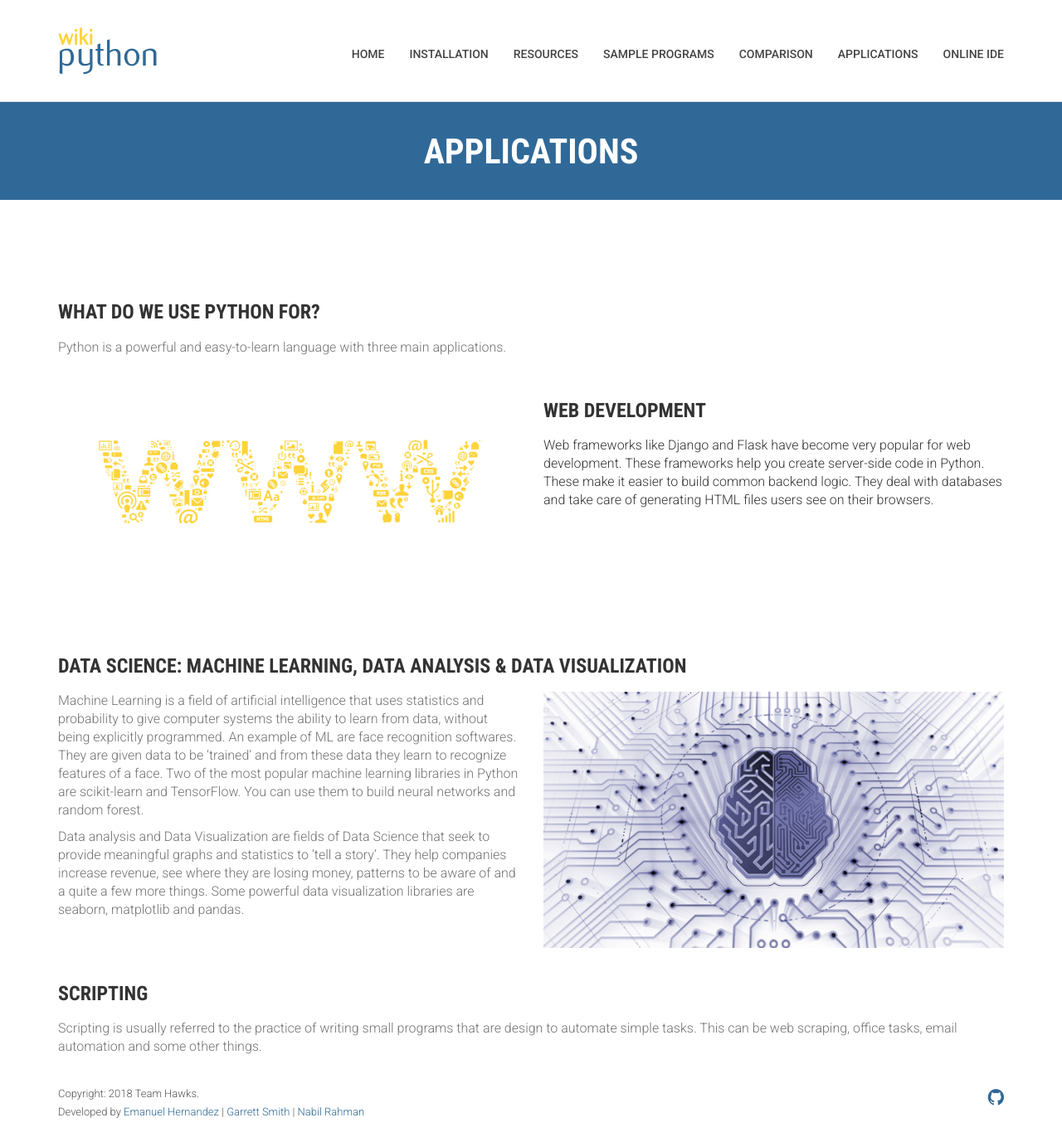
After one commit to nabilrhman/WikiPython, a PHP site: page /applications.php in a window 1280 px wide. The commit adds this page. Shown: the whole page at 83% size. Run offline with PHP 8.4, Linux system fonts and the light colour scheme; some web fonts are replaced.

Commit message:
Adds the contents for the applications page, and the demos in the sample programs page.

```diff
--- /dev/null
+++ b/applications.php
@@ -0,0 +1,202 @@
+<!DOCTYPE html>
+<html class="no-js">
+<head>
+    <!-- Basic Page Needs
+    ================================================== -->
+    <meta charset="utf-8">
+    <meta http-equiv="Content-Type" content="text/html; charset=utf-8">
+    <link rel="icon" href="favicon.ico">
+    <title>WikiPython - Applications</title>
+    <meta name="description" content="">
+    <meta name="keywords" content="">
+    <meta name="author" content="">
+    <!-- Mobile Specific Metas
+    ================================================== -->
+    <meta name="format-detection" content="telephone=no">
+    <meta name="viewport" content="width=device-width, initial-scale=1">
+
+
+    <!-- Template CSS Files
+    ================================================== -->
+    <!-- Twitter Bootstrs CSS -->
+    <link rel="stylesheet" href="plugins/bootstrap/bootstrap.min.css">
+    <!-- Ionicons Fonts Css -->
+    <link rel="stylesheet" href="plugins/ionicons/ionicons.min.css">
+    <!-- animate css -->
+    <link rel="stylesheet" href="plugins/animate-css/animate.css">
+    <!-- Hero area slider css-->
+    <link rel="stylesheet" href="plugins/slider/slider.css">
+    <!-- owl craousel css -->
+    <link rel="stylesheet" href="plugins/owl-carousel/owl.carousel.css">
+    <link rel="stylesheet" href="plugins/owl-carousel/owl.theme.css">
+    <!-- Fancybox -->
+    <link rel="stylesheet" href="plugins/facncybox/jquery.fancybox.css">
+    <!-- template main css file -->
+    <link rel="stylesheet" href="css/style.css">
+    <!-- Prism.js -->
+    <link href="plugins/prism/prism.css" rel="stylesheet"/>
+
+</head>
+<body>
+
+<script src="plugins/prism/prism.js"></script>
+
+<?php include 'header.php'; ?>
+
+
+<!--
+==================================================
+    Global Page Section Start
+================================================== -->
+<section class="global-page-header">
+    <div class="container">
+        <div class="row">
+            <div class="col-md-12">
+                <div class="block">
+                    <h2>Applications</h2>
+                </div>
+            </div>
+        </div>
+    </div>
+</section>
+
+
+<!--
+==================================================
+    Company Description Section Start
+================================================== -->
+<section class="company-description">
+    <div class="container">
+
+        <div class="row">
+            <div class="col-md-12">
+                <h3 class="subtitle wow fadeInUp h3WithPaddingExtended" data-wow-delay=".3s" data-wow-duration="500ms">
+                    What do we use Python for?</h3>
+            </div>
+
+            <div class="col-md-6">
+                <div class="block">
+
+                    <p class="wow fadeInUp" data-wow-delay=".5s" data-wow-duration="500ms">
+                        Python is a powerful and easy-to-learn language with three main applications.
+                    </p>
+
+                </div>
+            </div>
+
+        </div>
+
+        <div class="row">
+
+            <div class="col-md-6 wow fadeInLeft" data-wow-delay=".3s">
+                <img src="images/applications/www.jpg" alt="" class="img-responsive">
+            </div>
+
+            <div class="col-md-6">
+
+                <h3 class="subtitle wow fadeInUp h3WithPaddingExtended" data-wow-delay=".3s" data-wow-duration="500ms">
+                    Web Development</h3>
+
+                <p class="wow fadeInUp" data-wow-delay=".5s" data-wow-duration="500ms">
+                    Web frameworks like Django and Flask have become very popular for web development. These frameworks
+                    help you create server-side code in Python. These make it easier to build common backend logic. They
+                    deal with databases and take care of generating HTML files users see on their browsers.
+                </p>
+
+            </div>
+        </div>
+
+        <div class="row">
+
+
+            <div class="col-md-12">
+                <div class="block">
+                    <h3 class="subtitle wow fadeInUp h3WithPaddingExtended" data-wow-delay=".3s"
+                        data-wow-duration="500ms">
+                        Data Science: Machine Learning, Data Analysis & Data Visualization</h3>
+                </div>
+            </div>
+
+            <div class="col-md-6">
+                <div class="block">
+
+
+                    <p class="wow fadeInUp" data-wow-delay=".5s" data-wow-duration="500ms">
+                        Machine Learning is a field of artificial intelligence that uses statistics and probability to
+                        give computer systems the ability to learn from data, without being explicitly programmed. An
+                        example of ML are face recognition softwares. They are given data to be ‘trained’ and from these
+                        data they learn to recognize features of a face.
+                        Two of the most popular machine learning libraries in Python are scikit-learn and TensorFlow.
+                        You can use them to build neural networks and random forest.
+                    </p>
+
+                    <p class="wow fadeInUp" data-wow-delay=".5s" data-wow-duration="500ms">
+                        Data analysis and Data Visualization are fields of Data Science that seek to provide meaningful
+                        graphs and statistics to ‘tell a story’. They help companies increase revenue, see where they
+                        are losing money, patterns to be aware of and a quite a few more things.
+                        Some powerful data visualization libraries are seaborn, matplotlib and pandas.
+                    </p>
+                </div>
+            </div>
+
+            <div class="col-md-6 wow fadeInLeft" data-wow-delay=".3s">
+                <img src="images/applications/ai.jpg" alt="" class="img-responsive">
+            </div>
+
+
+        </div>
+
+        <div class="row">
+
+            <div class="col-md-12">
+                <div class="block">
+
+
+                    <h3 class="subtitle wow fadeInUp h3WithPaddingExtended" data-wow-delay=".3s"
+                        data-wow-duration="500ms">
+                        Scripting</h3>
+
+                    <p class="wow fadeInUp" data-wow-delay=".5s" data-wow-duration="500ms">
+                        Scripting is usually referred to the practice of writing small programs that are design to
+                        automate simple tasks. This can be web scraping, office tasks, email automation and some other
+                        things.
+                    </p>
+
+
+                </div>
+            </div>
+
+
+        </div>
+
+
+
+
+    </div>
+</section>
+
+
+<?php include 'footer.php'; ?>
+
+
+<!-- Template Javascript Files
+================================================== -->
+<!-- jquery -->
+<script src="plugins/jQurey/jquery.min.js"></script>
+<!-- Form Validation -->
+<script src="plugins/form-validation/jquery.form.js"></script>
+<script src="plugins/form-validation/jquery.validate.min.js"></script>
+<!-- owl carouserl js -->
+<script src="plugins/owl-carousel/owl.carousel.min.js"></script>
+<!-- bootstrap js -->
+<script src="plugins/bootstrap/bootstrap.min.js"></script>
+<!-- wow js -->
+<script src="plugins/wow-js/wow.min.js"></script>
+<!-- slider js -->
+<script src="plugins/slider/slider.js"></script>
+<!-- Fancybox -->
+<script src="plugins/facncybox/jquery.fancybox.js"></script>
+<!-- template main js -->
+<script src="js/main.js"></script>
+</body>
+</html>
--- a/css/style.css
+++ b/css/style.css
@@ -11,6 +11,7 @@
   font-weight: 300 !important;
     color: #727272;
 }
+
 
 strong
 {
--- a/footer.php
+++ b/footer.php
@@ -7,15 +7,15 @@
                     <div class="col-md-8" style="padding-left: 0px !important;">
                         <p class="copyright">Copyright: <span><script>document.write(new Date().getFullYear())</script></span> Team Hawks. <br>
                             Developed by
-                            <a href="https://themefisher.com/free-bootstrap-templates/" target="_blank">
+                            <a href="https://github.com/Emanuelh77" target="_blank">
                                 Emanuel Hernandez
                             </a>
                             |
-                            <a href="https://themefisher.com/free-bootstrap-templates/" target="_blank">
+                            <a href="https://github.com/garrettsmith928" target="_blank">
                                 Garrett Smith
                             </a>
                             |
-                            <a href="https://themefisher.com/free-bootstrap-templates/" target="_blank">
+                            <a href="http://nr-creation.com" target="_blank">
                                 Nabil Rahman
                             </a>
                         </p>
@@ -24,7 +24,7 @@
                         <!-- Social Media -->
                         <ul class="social" style="margin-right: 0px !important;">
                             <li style="margin-right: 0px !important;">
-                                <a href="http://wwww.fb.com/themefisher" class="GitHub">
+                                <a href="https://github.com/nabilrhman/WikiPython" class="GitHub">
                                     <i class="ion-social-github"></i>
                                 </a>
                             </li>
--- a/header.php
+++ b/header.php
@@ -31,7 +31,8 @@
                             <li><a href="links.php">Resources</a></li>
                             <li><a href="sample.php">Sample programs</a></li>
                             <li><a href="comparison.php">Comparison</a></li>
-                            <li><a href="utility.php">Utility</a></li>
+                            <li><a href="applications.php">Applications</a></li>
+                            <li><a href="ide.php">Online IDE</a></li>
                         </ul>
                     </div>
                 </nav>
```
Also changed, not shown: comparison.php (+8 -8 lines), ide.php (added, +105 -0 lines), index.php (+5 -5 lines), installation.php (+7 -0 lines), sample.php (+62 -10 lines), images/applications/ai-big.jpg (added), images/applications/ai-inv.jpg (added), images/applications/ai.jpg (added), images/applications/web.png (added), images/applications/www.jpg (added).
